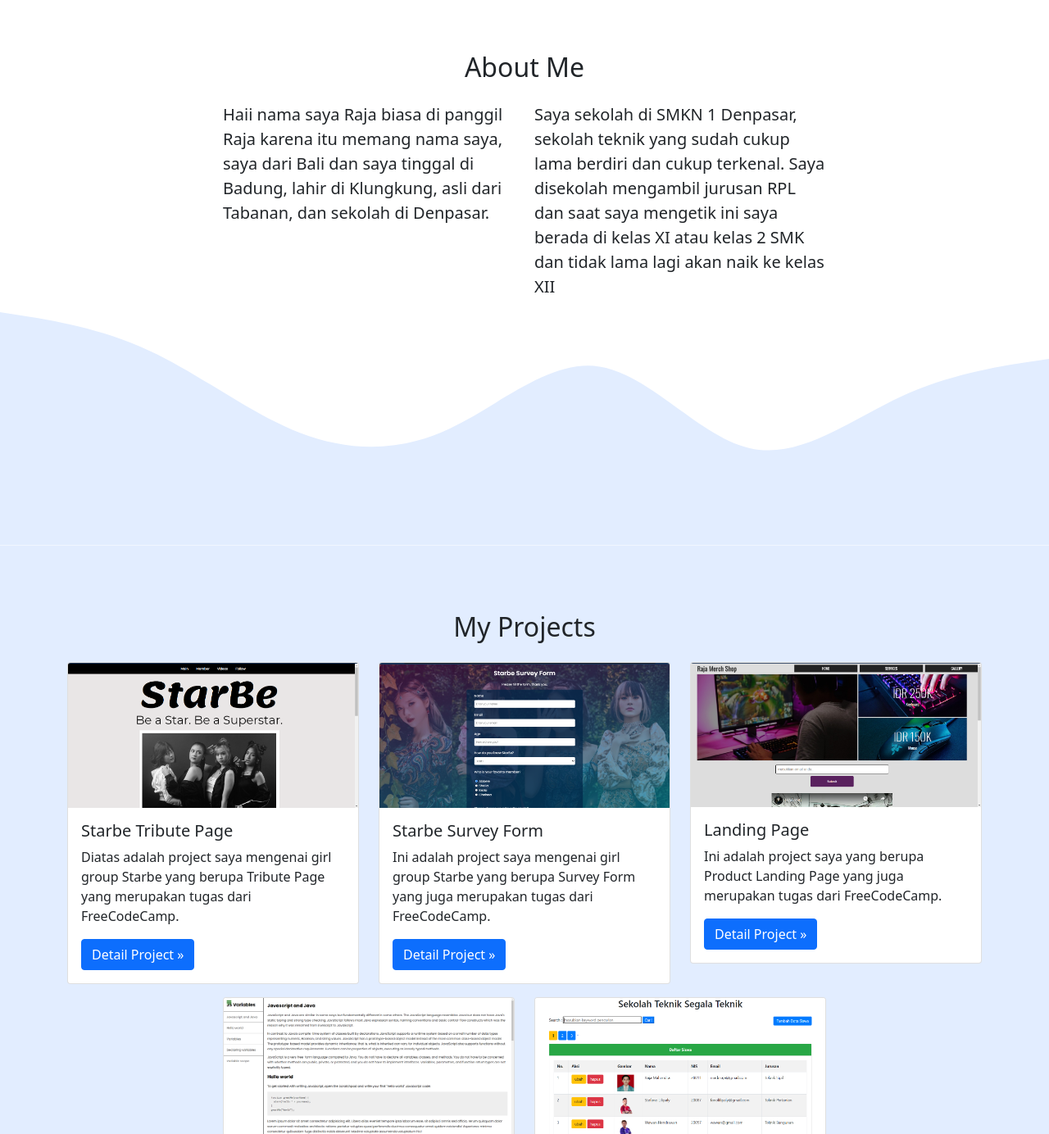
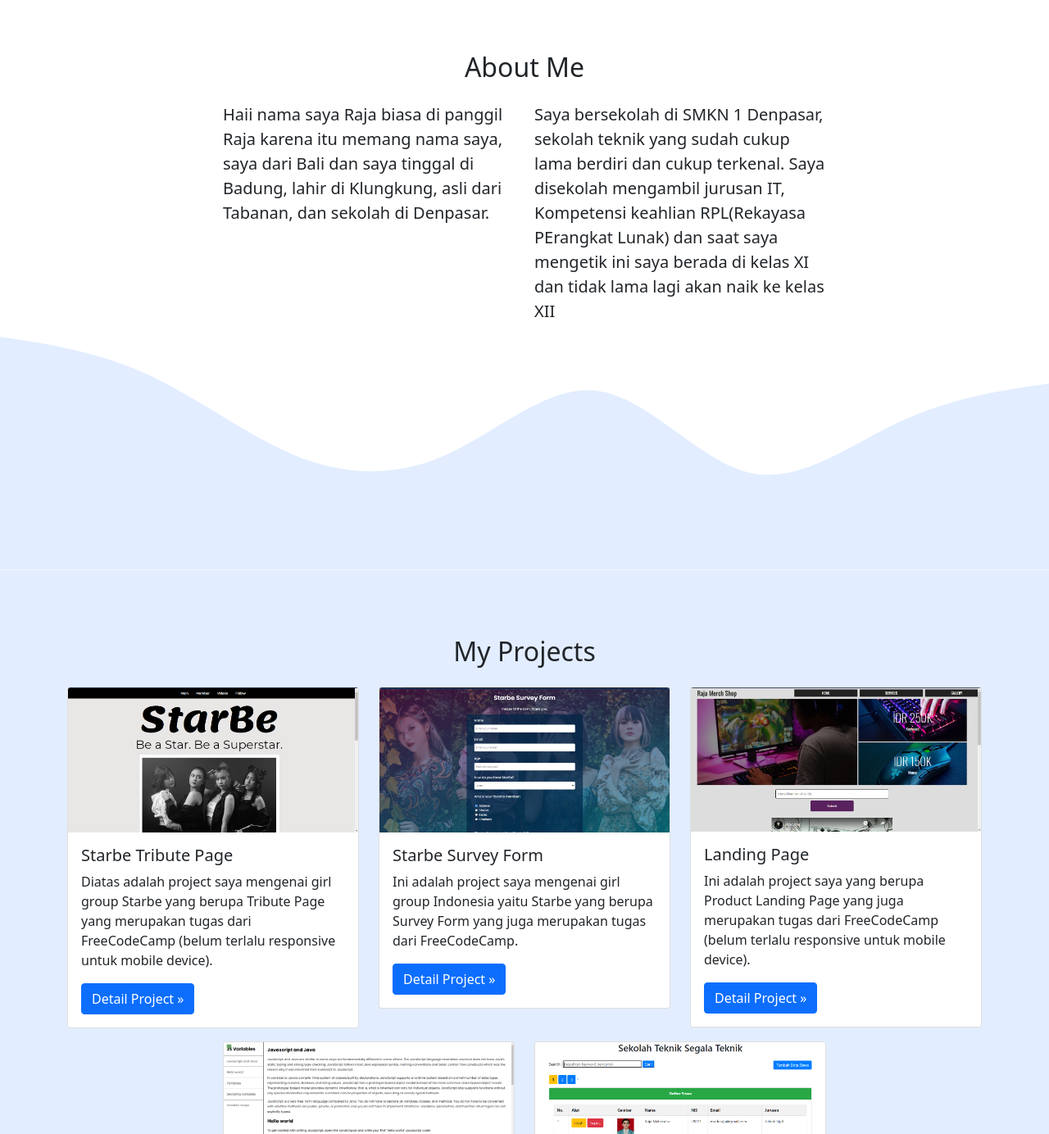
Before and after one commit to maderaja/maderaja.github.io, a plain HTML site: page index.html in a window 1280 px wide. Shown: the part 780-2164 px from the top of the page at 82% size. Drawn offline with nearby package versions, Linux system fonts and the light colour scheme.

Commit message:
ubah about me

```diff
--- a/index.html
+++ b/index.html
@@ -74,8 +74,8 @@
           </div>
           <div class="col-md-4 text-start">
             <p>
-              Saya sekolah di SMKN 1 Denpasar, sekolah teknik yang sudah cukup lama berdiri dan cukup terkenal. Saya disekolah mengambil jurusan RPL dan saat saya mengetik ini saya berada di kelas XI atau kelas 2 SMK dan tidak lama lagi
-              akan naik ke kelas XII
+              Saya bersekolah di SMKN 1 Denpasar, sekolah teknik yang sudah cukup lama berdiri dan cukup terkenal. Saya disekolah mengambil jurusan IT, Kompetensi keahlian RPL(Rekayasa PErangkat Lunak) dan saat saya mengetik ini saya berada
+              di kelas XI dan tidak lama lagi akan naik ke kelas XII
             </p>
           </div>
         </div>
@@ -105,7 +105,7 @@
               <img src="img/projects/starbe.png" class="card-img-top" alt="Project 1" />
               <div class="card-body">
                 <h5 class="card-title">Starbe Tribute Page</h5>
-                <p class="card-text">Diatas adalah project saya mengenai girl group Starbe yang berupa Tribute Page yang merupakan tugas dari FreeCodeCamp.</p>
+                <p class="card-text">Diatas adalah project saya mengenai girl group Starbe yang berupa Tribute Page yang merupakan tugas dari FreeCodeCamp (belum terlalu responsive untuk mobile device).</p>
                 <a href="https://maderaja.github.io/starbe-tribute-page/" target="_blank" class="btn btn-primary">Detail Project &raquo;</a>
               </div>
             </div>
@@ -115,7 +115,7 @@
               <img src="img/projects/survey.png" class="card-img-top" alt="Project 2" />
               <div class="card-body">
                 <h5 class="card-title">Starbe Survey Form</h5>
-                <p class="card-text">Ini adalah project saya mengenai girl group Starbe yang berupa Survey Form yang juga merupakan tugas dari FreeCodeCamp.</p>
+                <p class="card-text">Ini adalah project saya mengenai girl group Indonesia yaitu Starbe yang berupa Survey Form yang juga merupakan tugas dari FreeCodeCamp.</p>
                 <a href="https://maderaja.github.io/starbe-survey-form/" target="_blank" class="btn btn-primary">Detail Project &raquo;</a>
               </div>
             </div>
@@ -125,7 +125,7 @@
               <img src="img/projects/landing-page.png" class="card-img-top" alt="Project 3" />
               <div class="card-body">
                 <h5 class="card-title">Landing Page</h5>
-                <p class="card-text">Ini adalah project saya yang berupa Product Landing Page yang juga merupakan tugas dari FreeCodeCamp.</p>
+                <p class="card-text">Ini adalah project saya yang berupa Product Landing Page yang juga merupakan tugas dari FreeCodeCamp (belum terlalu responsive untuk mobile device).</p>
                 <a href="https://maderaja.github.io/product-landing-page/" target="_blank" class="btn btn-primary">Detail Project &raquo;</a>
               </div>
             </div>
```
